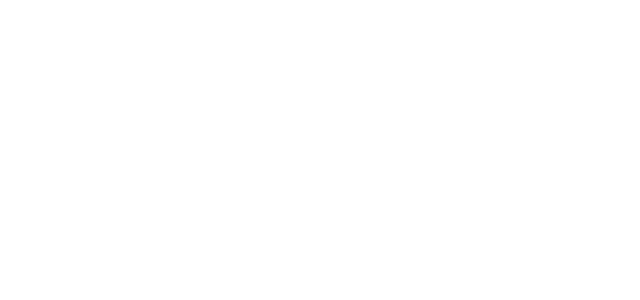
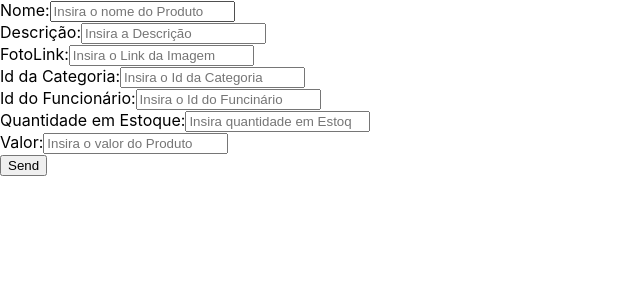
Before and after one commit to RomuloCJ/TrabalhoFinalReact, a React (Create React App) app: page /produtomodificar/1 in a window 1280 px wide. Shown: the top 300 px of the page, without its empty margins (0-640 px from the left). Built offline with nearby package versions, Linux system fonts and the light colour scheme; no server answers.

Commit message:
modificando putproduto

```diff
--- a/src/Product/GetProduct.js
+++ b/src/Product/GetProduct.js
@@ -28,6 +28,9 @@
                 <h2>
                     Valor: R$ {produto.valor}
                 </h2>
+                <div>
+                <Link to={`/produtomodificar/${produto.id}`}> Modificar Produto</Link>
+                </div>
                 <Link to={`/produto/foto/${produto.id}`}><img src={`${produto.fotoLink}`} /></Link>
             </li>
             ))}
--- a/src/Product/GetProductId.js
+++ b/src/Product/GetProductId.js
@@ -5,14 +5,14 @@
     const [produtos, setProdutos] = useState([]);
 
     const getProduto = (id) => {
-        api.get('produto').then(response => {
-            setProdutos(response.data.filter(produto => produto.id == id)[0])
-            console.log(response.data.filter(produto => produto.id == id)[0])
+        // api.get('produto').then(response => {
+        //     setProdutos(response.data.filter(produto => produto.id == id)[0])
+        //     console.log(response.data.filter(produto => produto.id == id)[0])
+        // })
+        api.get(`produto/${id} `).then(response => {
+            setProdutos(response.data)
+            console.log(response.data)
         })
-        // api.get(`produto/${id} `).then(response => {
-        //     setProdutos(response.data)
-        //     console.log(response.data)
-        // })
     }
     useEffect(() => {
         const {id} = props.match.params
--- a/src/Product/PostProduct.js
+++ b/src/Product/PostProduct.js
@@ -40,6 +40,7 @@
   }
 
    useEffect(() =>{
+     if(produto.length != 0){
      api.post('produto', produto)
      .then((res) => {
        alert("Cadastro Efetuado")
@@ -49,6 +50,7 @@
       alert("Deu algum erro no preenchimento")
        console.log(res)
      })
+     }
    }, [produto])
 
   const handleSubmit = (event) => {
--- a/src/Product/PutProductId.js
+++ b/src/Product/PutProductId.js
@@ -2,18 +2,15 @@
 import api from '../Api/ApiUrl';
 
 
-function PutProduct() {
+function PutProduct(props) {
 
   const [produto, setProduto] = useState([])
   var produtosTemp = {
-    dataFabricacao: "",
+    dataFabricacao: "2019-10-01T00:00:00Z",
     descricao: "",
-    // fotoLink: "",
-    id: 0,
+    fotoLink: "",
     idFuncionario: 0,
     idCategoria: 0,
-    nomeCategoria: "",
-    nomeFuncionario: "",
     qtdEstoque: 0,
     valor: 0,
 
@@ -27,14 +24,10 @@
         produtosTemp.descricao = event.target.value
         console.log(produtosTemp)
     }
-    // const handleFotoLinkChange= (event) => {
-    //     produtosTemp.fotoLink = event.target.value
-    //     console.log(produtosTemp)
-    // }
-    const handleIdChange= (event) => {
-        produtosTemp.id = event.target.value
-        console.log(produtosTemp)
-    }
+     const handleFotoLinkChange= (event) => {
+         produtosTemp.fotoLink = event.target.value
+         console.log(produtosTemp)
+     }
     const handleIdCategoriaChange= (event) => {
         produtosTemp.idCategoria = event.target.value
         console.log(produtosTemp)
@@ -45,14 +38,6 @@
     }
     const handleNomeChange= (event) => {
         produtosTemp.nome = event.target.value
-        console.log(produtosTemp)
-    }
-    const handleNomeCategoriaChange= (event) => {
-        produtosTemp.nomeCategoria = event.target.value
-        console.log(produtosTemp)
-    }
-    const handleNomeFuncionarioChange= (event) => {
-        produtosTemp.nomeFuncionario = event.target.value
         console.log(produtosTemp)
     }
 
@@ -66,13 +51,16 @@
         console.log(produtosTemp)
     }
 useEffect(() =>{
-     api.put('produto/{id}', produto)
+    const id = props.match.params
+     api.put(`produto/${id}`, produto)
      .then((res) => {
        console.log(res.data);
        alert("Atualização Efetuada")
      })
      .catch((res) =>{
        alert("Não foi possível atualizar o produto!")
+       console.log(id)
+       console.log(produto)
        console.log(res)
      })
    }, [produto])
@@ -85,73 +73,52 @@
   }
     return (
 <form onSubmit={handleSubmit}>
-  	{/* <div>
+
+    <div>
 	  <label>
-		Data:
+		Nome:
 		<input  type="text" placeholder="Insira o nome do Produto" onChange={handleNomeChange}/>
 	  </label>
-	</div> */}
+	  </div>
     <div>
     <label>
 		  Descrição:
 		<input  type="string"  placeholder="Insira a Descrição" onChange={handleDescricaoChange}/>
     </label>
     </div>
-    {/* <div>
+    <div>
     <label>
 		  FotoLink:
-		<input  type="string"  placeholder="Insira o Link da Imagem" onChange={handleDescricaoChange}/>
+		<input  type="string"  placeholder="Insira o Link da Imagem" onChange={handleFotoLinkChange}/>
     </label>
-    </div> */}
-    <div>
-    <label>
-		  Id do Produto:
-		<input  type="number" placeholder="Insira o Id do Produto" onChange={handleNomeChange}/>
-	  </label>
     </div>
     <div>
     <label>
 		  Id da Categoria:
-		<input  type="number" placeholder="Insira o Id da Categoria" onChange={handleNomeChange}/>
+		<input  type="number" placeholder="Insira o Id da Categoria" onChange={handleIdCategoriaChange}/>
 	  </label>
     </div>
     <div>
     <label>
 		  Id do Funcionário:
-		<input  type="number" placeholder="Insira o Id do Funcinário" onChange={handleNomeChange}/>
-	  </label>
-    </div>
-    <div>
-    <label>
-		  Nome:
-		<input  type="string" placeholder="Insira o nome do Produto" onChange={handleNomeChange}/>
-	  </label>
-    </div>
-    <div>
-    <label>
-		  NomeCategoria:
-		<input  type="string" placeholder="Insira o nome da Categoria" onChange={handleNomeChange}/>
-	  </label>
-    </div>
-    <div>
-    <label>
-		 Nome do Funcionário :
-		<input  type="string" placeholder="Insira o nome do Funcionário" onChange={handleNomeChange}/>
+		<input  type="number" placeholder="Insira o Id do Funcinário" onChange={handleIdFuncionarioChange}/>
 	  </label>
     </div>
     <div>
     <label>
 		  Quantidade em Estoque:
-		<input  type="number" placeholder="Insira quantidade em Estoque" onChange={handleNomeChange}/>
+		<input  type="number" placeholder="Insira quantidade em Estoque" onChange={handleQuantidadeChange}/>
 	  </label>
     </div>
     <div>
     <label>
 		  Valor:
-		<input  type="number" placeholder="Insira o valor do Produto" onChange={handleNomeChange}/>
+		<input  type="number" placeholder="Insira o valor do Produto" onChange={handleValorChange}/>
 	  </label>
     </div>
-
+    <div>
+          <input type="submit" value="Send" />
+    </div>
 </form>
 )}
 
--- a/src/index.js
+++ b/src/index.js
@@ -24,9 +24,9 @@
       <Route path="/produto" exact={true} component ={GetProduct} />
       <Route path="/produto/:id" exact={true} component ={GetProductId} />
       <Route path="/produto/foto/:id" exact={true} component ={GetProductIdFoto} />
-      <Route path="/produtoadicionar" exact={true} component ={PostProduct} />
+      <Route path="/produtoadicionar/" exact={true} component ={PostProduct} />
       <Route path="/categoria" exact={true} component ={GetCategoria} />
-      <Route path="/produto/:id" exact={true} component = {PutProduct} />
+      <Route path="/produtomodificar/:id" exact={true} component = {PutProduct} />
       <Route path="/categoria/:id" exact={true} component ={GetCategoriaId} />
       <Route path="/categoriaadicionar" exact={true} component ={PostCategoria} />
       <Route path="/cliente" exact={true} component ={GetCliente} />
```
